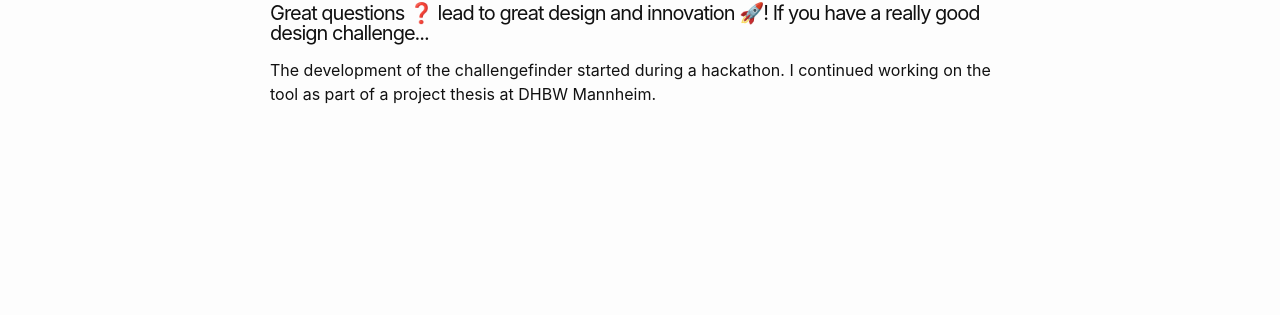
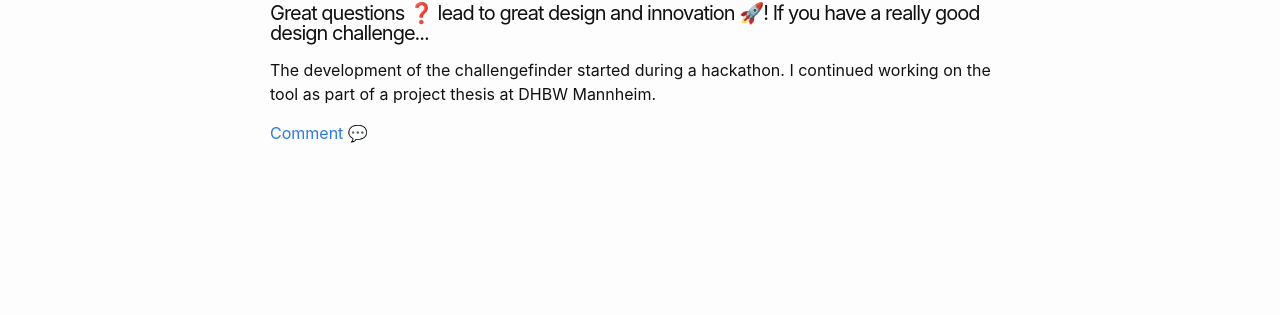
Before and after one commit to schackniss/schackniss.de, a Jekyll site: the page built from _projects/challengefinder.md, in a window 1280 px wide. Shown: the part 161-476 px from the top of the page. Built offline with Jekyll 4.4.1, drawn with Linux system fonts in a browser that asks for light colours.

Commit message:
[Add] comment link

```diff
--- a/_projects/challengefinder.md
+++ b/_projects/challengefinder.md
@@ -5,3 +5,5 @@ description: Great questions ❓ lead to great design and innovation 🚀! If yo
 project: challengefinder
 ---
 The development of the challengefinder started during a hackathon. I continued working on the tool as part of a project thesis at DHBW Mannheim.
+
+[Comment 💬](https://github.com/schackniss/schackniss.de/discussions/9)
```
